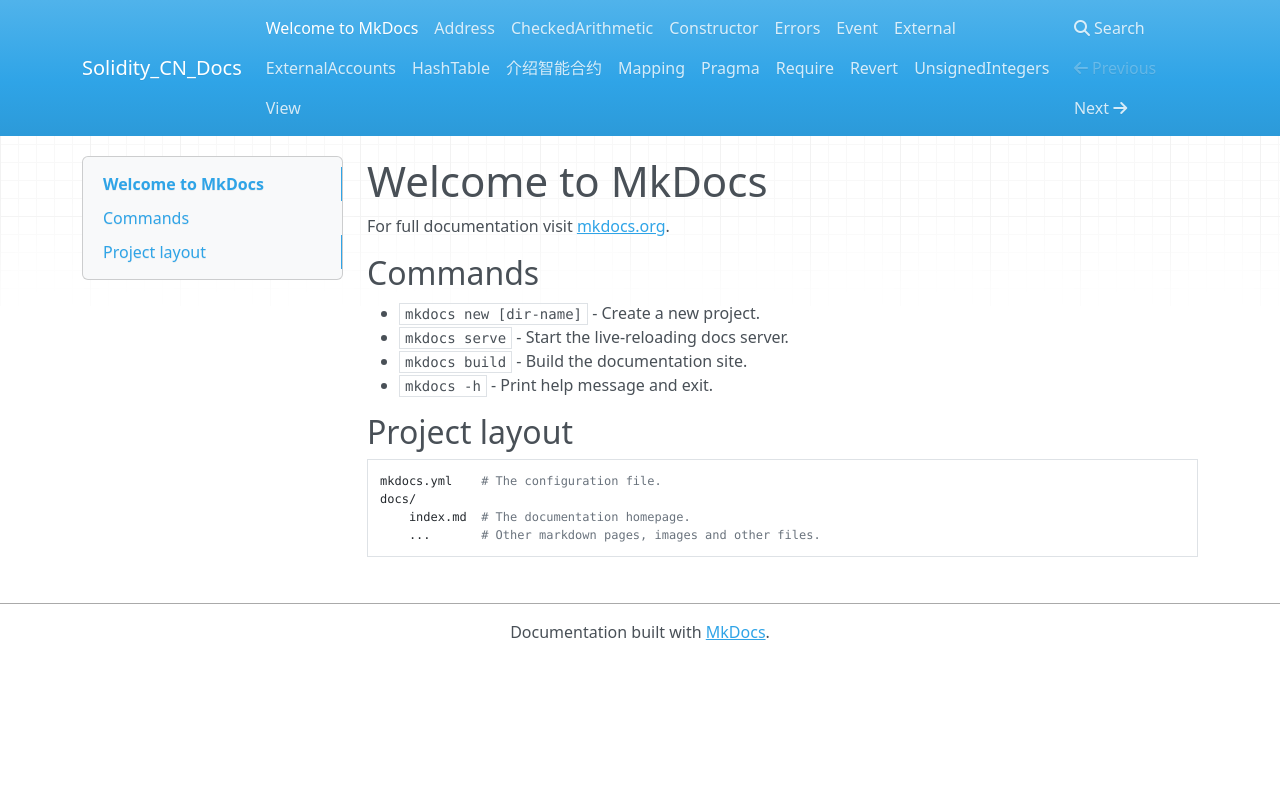
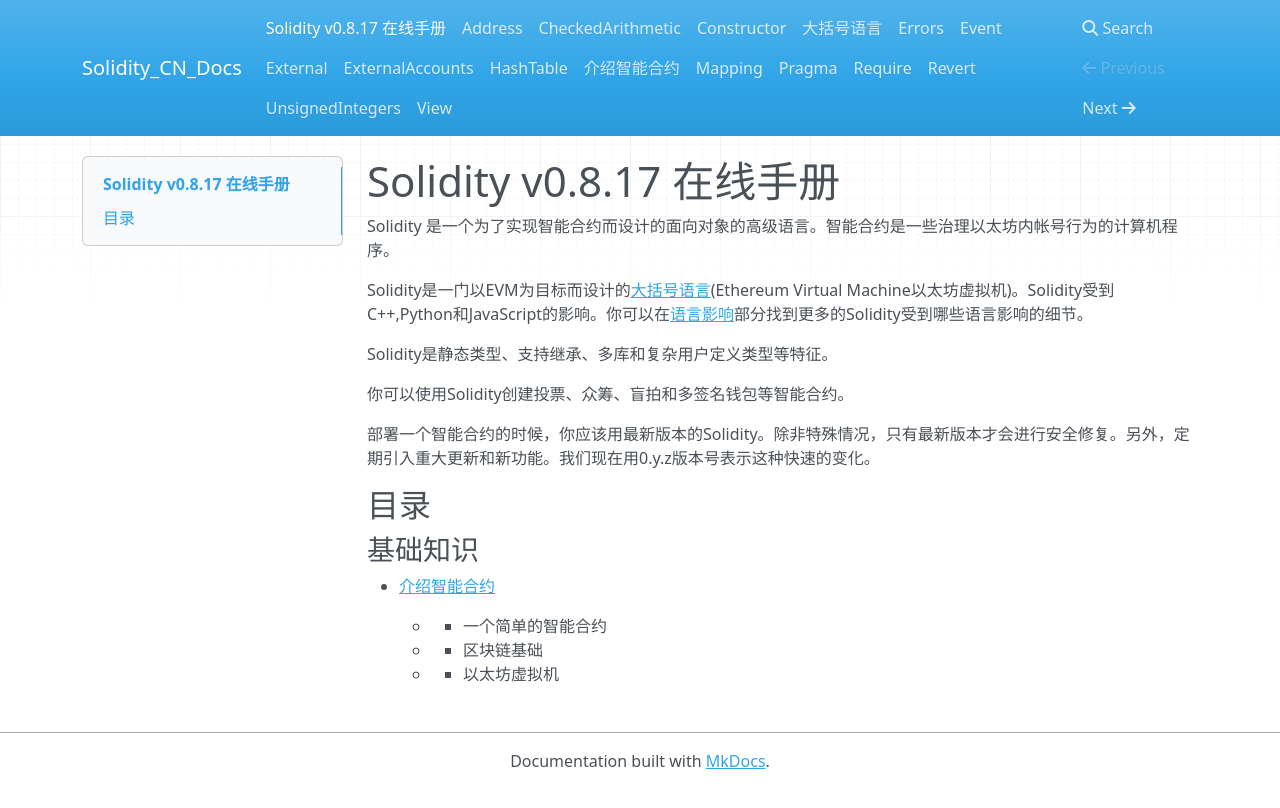
Before and after one commit to youunknow/Solidity_CN_Docs, an MkDocs documentation site: the page built from docs/index.md, in a window 1280 px wide. Shown: the top 808 px of the page. Built offline with MkDocs 1.6.1, drawn with Linux system fonts in a browser that asks for light colours; nearby versions of some CDN libraries.

Commit message:
维护introduction，增加curlybracket

```diff
--- a/docs/index.md
+++ b/docs/index.md
@@ -1,17 +1,25 @@
-# Welcome to MkDocs
+# Solidity v0.8.17 在线手册
 
-For full documentation visit [mkdocs.org](https://www.mkdocs.org).
+Solidity 是一个为了实现智能合约而设计的面向对象的高级语言。智能合约是一些治理以太坊内帐号行为的计算机程序。
 
-## Commands
+Solidity是一门以EVM为目标而设计的[大括号语言](./CurlyBracketLanguage.md)(Ethereum Virtual Machine以太坊虚拟机)。Solidity受到C++,Python和JavaScript的影响。你可以在[语言影响](./LanguageInfluences.md)部分找到更多的Solidity受到哪些语言影响的细节。
 
-* `mkdocs new [dir-name]` - Create a new project.
-* `mkdocs serve` - Start the live-reloading docs server.
-* `mkdocs build` - Build the documentation site.
-* `mkdocs -h` - Print help message and exit.
 
-## Project layout
+Solidity是静态类型、支持继承、多库和复杂用户定义类型等特征。
 
-    mkdocs.yml    # The configuration file.
-    docs/
-        index.md  # The documentation homepage.
-        ...       # Other markdown pages, images and other files.
+
+你可以使用Solidity创建投票、众筹、盲拍和多签名钱包等智能合约。
+
+部署一个智能合约的时候，你应该用最新版本的Solidity。除非特殊情况，只有最新版本才会进行安全修复。另外，定期引入重大更新和新功能。我们现在用0.y.z版本号表示这种快速的变化。
+
+## 目录
+
+### 基础知识
+
+- [介绍智能合约](./Introduction%20to%20Smart%20Contracts.md)
+
+    - - 一个简单的智能合约
+
+    - - 区块链基础
+
+    - - 以太坊虚拟机
```
Also changed, not shown: docs/CurlyBracketLanguage.md (added, +62 -0 lines), docs/Introduction to Smart Contracts.md (+2 -0 lines).
